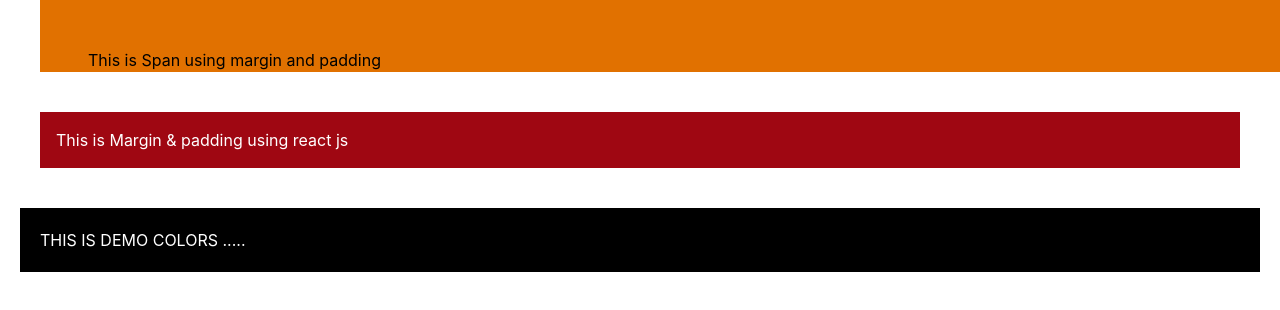
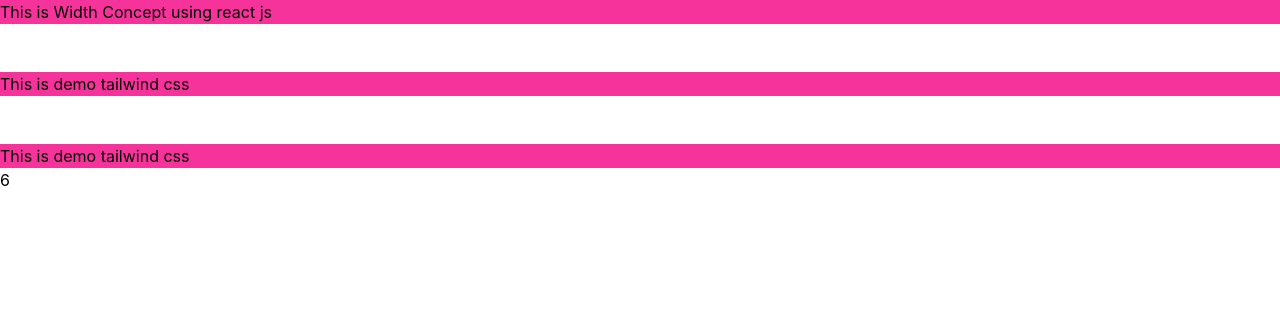
Before and after one commit to premkumarsavale12/react_with_tailwind_css, a React (Vite) app: page / in a window 1280 px wide. Shown: the top 310 px of the page. Built offline with nearby package versions, Linux system fonts and the light colour scheme.

Commit message:
Added Width concept in tailwind css using react js

```diff
--- /dev/null
+++ b/src/Width.jsx
@@ -0,0 +1,27 @@
+import React from 'react'
+
+const Width = () => {
+
+    return (
+
+        <>
+
+            <h1 className='bg-pink-500 '> This is Width Concept using react js </h1>
+
+            <br />
+            <br />
+
+            <h1 className='bg-pink-500 max-w-400 '>This is demo tailwind css </h1>
+
+            <br />
+            <br />
+
+            <h1 className='bg-pink-500 min-w-45 '>This is demo tailwind css </h1>
+            6
+        </>
+
+    )
+
+}
+
+export default Width
--- a/src/main.jsx
+++ b/src/main.jsx
@@ -2,14 +2,12 @@ import { StrictMode } from 'react'
 import { createRoot } from 'react-dom/client'
 import './index.css'
 
-import Margin_Padding from './Margin_Padding'
-
+import Width from './Width'
 
 createRoot(document.getElementById('root')).render(
 
   <StrictMode>
 
-    <Margin_Padding />
-
+<Width />
   </StrictMode>,
 )
```
